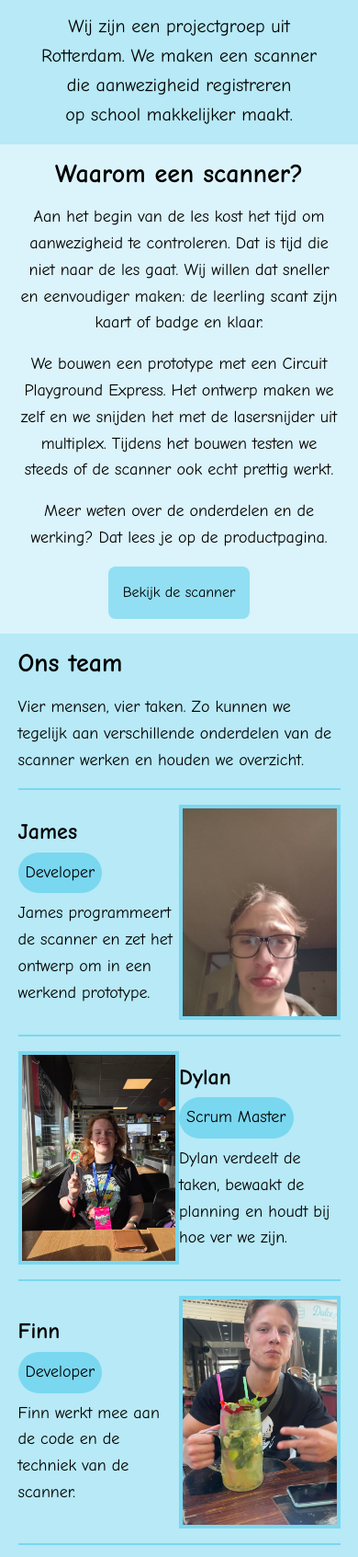
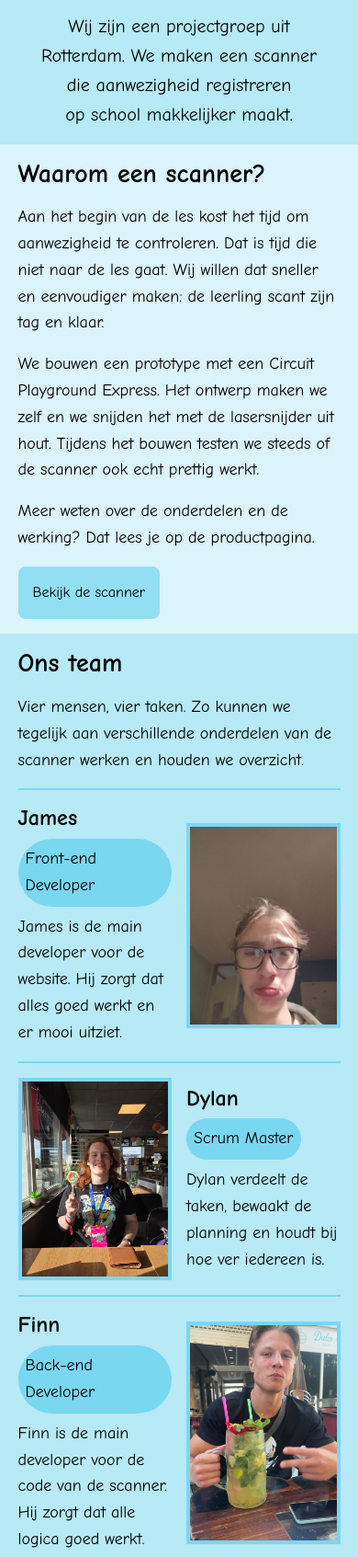
Before and after one commit to DylanVTW/CLE1-Project, a plain HTML site: page Front-end/bedrijf.html in a window 390 px wide. Shown: the part 283-1976 px from the top of the page at 92% size. Drawn offline with Linux system fonts and the light colour scheme.

Commit message:
Echte tekst

```diff
--- a/Front-end/bedrijf.html
+++ b/Front-end/bedrijf.html
@@ -38,14 +38,13 @@
             <p>
               Aan het begin van de les kost het tijd om aanwezigheid te
               controleren. Dat is tijd die niet naar de les gaat. Wij willen dat
-              sneller en eenvoudiger maken: de leerling scant zijn kaart of
-              badge en klaar.
+              sneller en eenvoudiger maken: de leerling scant zijn tag en klaar.
             </p>
             <p>
               We bouwen een prototype met een Circuit Playground Express. Het
               ontwerp maken we zelf en we snijden het met de lasersnijder uit
-              multiplex. Tijdens het bouwen testen we steeds of de scanner ook
-              echt prettig werkt.
+              hout. Tijdens het bouwen testen we steeds of de scanner ook echt
+              prettig werkt.
             </p>
             <p>
               Meer weten over de onderdelen en de werking? Dat lees je op de
@@ -71,10 +70,10 @@
             <div class="team-member even">
               <div class="team-member-info">
                 <h3>James</h3>
-                <p class="role">Developer</p>
+                <p class="role">Front-end Developer</p>
                 <p>
-                  James programmeert de scanner en zet het ontwerp om in een
-                  werkend prototype.
+                  James is de main developer voor de website. Hij zorgt dat
+                  alles goed werkt en er mooi uitziet.
                 </p>
               </div>
               <div class="team-member-profile">
@@ -95,7 +94,7 @@
                 <p class="role">Scrum Master</p>
                 <p>
                   Dylan verdeelt de taken, bewaakt de planning en houdt bij hoe
-                  ver we zijn.
+                  ver iedereen is.
                 </p>
               </div>
               <div class="team-member-profile">
@@ -113,8 +112,11 @@
             <div class="team-member even">
               <div class="team-member-info">
                 <h3>Finn</h3>
-                <p class="role">Developer</p>
-                <p>Finn werkt mee aan de code en de techniek van de scanner.</p>
+                <p class="role">Back-end Developer</p>
+                <p>
+                  Finn is de main developer voor de code van de scanner. Hij
+                  zorgt dat alle logica goed werkt.
+                </p>
               </div>
               <div class="team-member-profile">
                 <img
@@ -131,10 +133,10 @@
             <div class="team-member odd">
               <div class="team-member-info">
                 <h3>Taynn</h3>
-                <p class="role">Developer</p>
+                <p class="role">Prototyper</p>
                 <p>
-                  Taynn werkt de scanner verder uit en let erop dat het
-                  prototype duidelijk en prettig te gebruiken is.
+                  Taynn is de main designer voor het prototype. Hij maakt het
+                  ontwerp en zorgt dat alles goed in elkaar past.
                 </p>
               </div>
               <div class="team-member-profile">
--- a/Front-end/css/style.css
+++ b/Front-end/css/style.css
@@ -497,14 +497,14 @@ textarea {
         flex-direction: column;
     }
 
-    footer{
+    footer {
         flex-direction: column;
         gap: var(--default-gap);
         justify-content: center;
         align-items: center;
     }
 
-    #footer-trademark{
+    #footer-trademark {
         display: flex;
         justify-content: center;
         align-items: center;
@@ -515,6 +515,10 @@ textarea {
         flex-direction: column;
         justify-content: center;
         align-items: center;
+    }
+
+    .team-member {
+        gap: var(--default-gap);
     }
 
     #company-container {
@@ -529,17 +533,6 @@ textarea {
         flex-direction: column;
     }
 
-    #section-about-us {
-        display: flex;
-        flex-direction: column;
-        align-items: center;
-        text-align: center;
-    }
-
-    #section-about-us a {
-        align-self: center;
-    }
-
     #components-list {
         flex-direction: column;
     }
```
Also changed, not shown: Front-end/index.html (+13 -12 lines), Front-end/product.html (+5 -5 lines).
